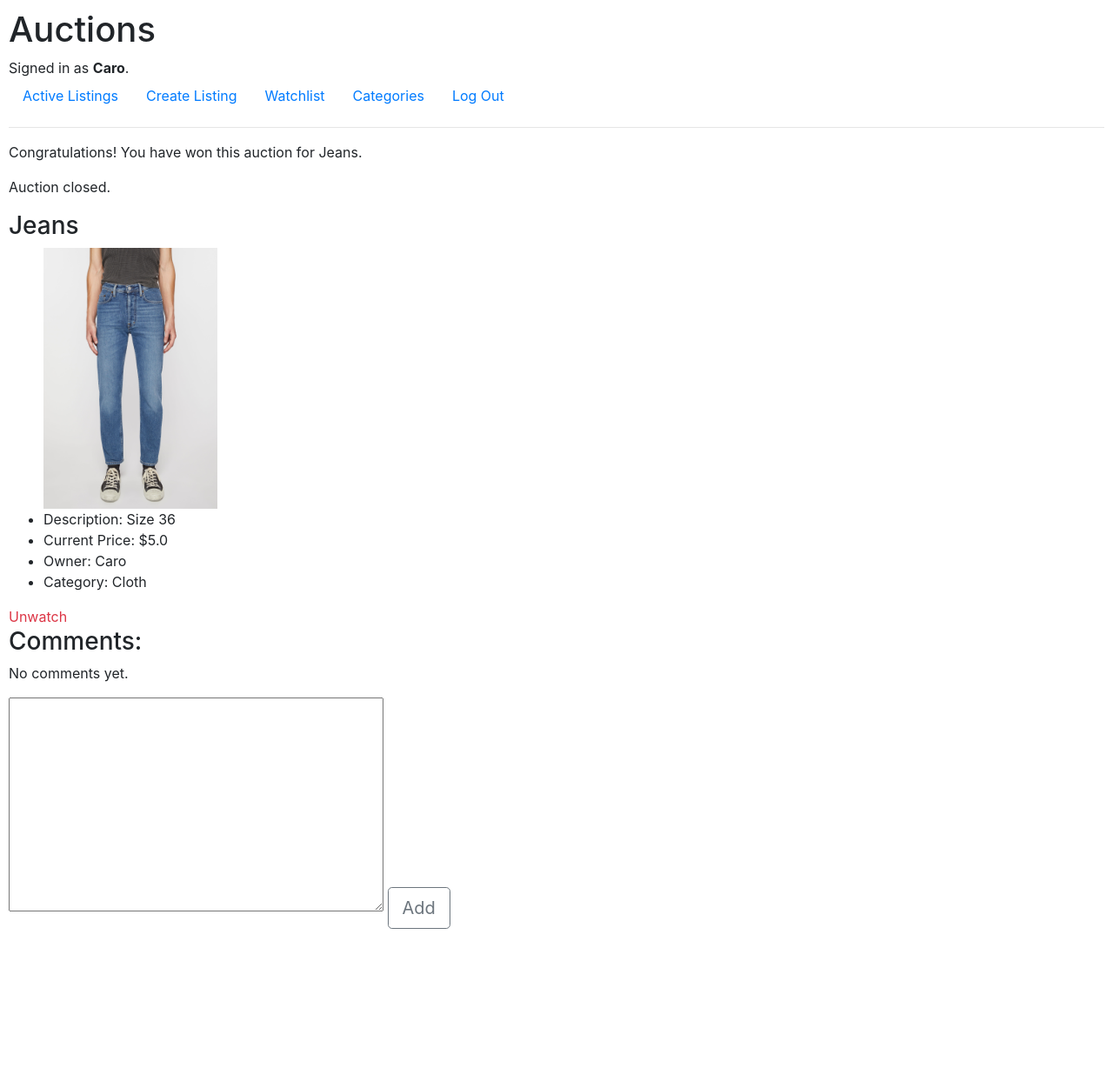
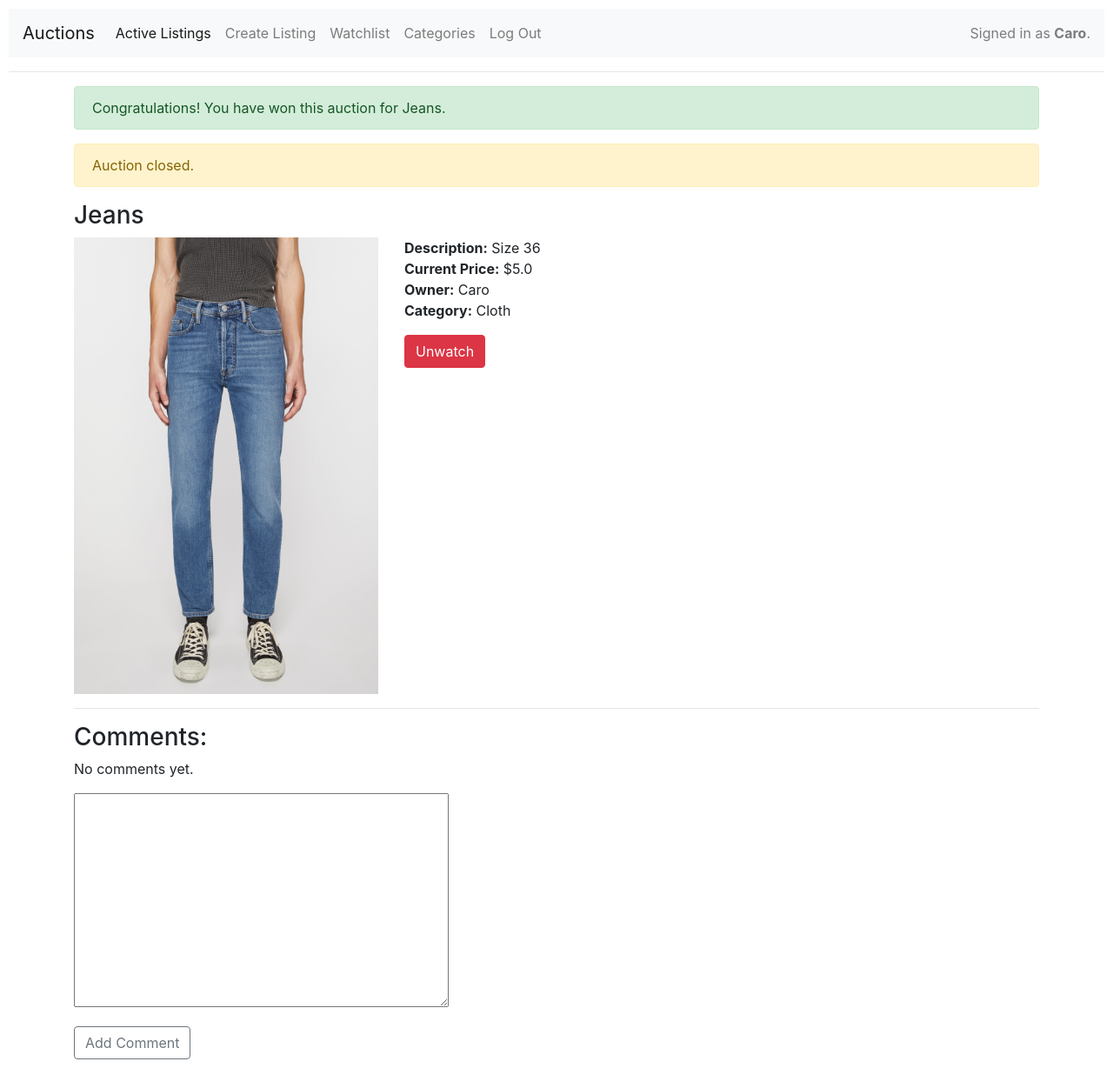
Before and after one commit to carolpw/CS50w-Project2, a Django app: page /4 in a window 1280 px wide. Shown: the whole page at 87% size. Before the commit the page ends 1068 px from the top, so only its background shows below. Run offline with Django 3.2, Linux system fonts and the light colour scheme; a user stored in the database is signed in; data comes from the database, SQL or seed files in the repository; both versions use the stored data as it was after the commit; some libraries are stand-ins or nearby versions.

Commit message:
Styling using Bootstrap.

```diff
--- a/auctions/templates/auctions/layout.html
+++ b/auctions/templates/auctions/layout.html
@@ -6,18 +6,18 @@
     <title>{% block title %}Auctions{% endblock %}</title>
     <link rel="stylesheet" href="https://stackpath.bootstrapcdn.com/bootstrap/4.4.1/css/bootstrap.min.css" integrity="sha384-Vkoo8x4CGsO3+Hhxv8T/Q5PaXtkKtu6ug5TOeNV6gBiFeWPGFN9MuhOf23Q9Ifjh" crossorigin="anonymous">
     <link href="{% static 'auctions/styles.css' %}" rel="stylesheet">
+    <style>
+        .nav-link {
+            color: black;
+        }
+    </style>
 </head>
 <body>
-        <h1>Auctions</h1>
-        <div>
-            {% if user.is_authenticated %}
-                Signed in as <strong>{{ user.username }}</strong>.
-            {% else %}
-                Not signed in.
-            {% endif %}
-        </div>
-        <ul class="nav">
-            <li class="nav-item">
+    <nav class="navbar navbar-expand-lg navbar-light bg-light">
+        <a class="navbar-brand" href="#">Auctions</a>
+        <div class="collapse navbar-collapse" id="navbarSupportedContent">
+            <ul class="navbar-nav mr-auto">
+                <li class="nav-item active">
                     <a class="nav-link" href="{% url 'index' %}">Active Listings</a>
                 </li>
                 {% if user.is_authenticated %}
@@ -42,8 +42,21 @@
                 </li>
                 {% endif %}
             </ul>
+            {% if user.is_authenticated %}
+            <span class="navbar-text">
+                Signed in as <strong>{{ user.username }}</strong>.
+            </span>
+            {% else %}
+            <span class="navbar-text">
+                Not signed in.
+            </span>
+            {% endif %}
+        </div>
+    </nav>
     <hr>
+    <div class="container">
         {% block body %}
         {% endblock %}
+    </div>
 </body>
 </html>
--- a/auctions/templates/auctions/listing.html
+++ b/auctions/templates/auctions/listing.html
@@ -3,53 +3,62 @@
 {% block body %}
     <!-- Display bid errors -->
     {% if messages %}
+        <div class="alert alert-danger" role="alert">
             {% for message in messages %}
-            <p>{{ message }}</p>
+                {{ message }}
             {% endfor %}
+        </div>
     {% endif %}
 
     <!-- Display winning message for the signed-in user -->
     {% if winner_message %}
-        <p>{{ winner_message }}</p>
+        <div class="alert alert-success" role="alert">
+            {{ winner_message }}
+        </div>
     {% endif %}
 
-
     {% if not listing.active %}
-        <p>Auction closed.</p>
+        <div class="alert alert-warning" role="alert">
+            Auction closed.
+        </div>
     {% endif %}
 
     <h3>{{ listing.title }}</h3>
 
-    <ul>
+    <div class="row">
+        <div class="col-md-4">
             {% if listing.image %}
-            <img src="{{ listing.image.url }}" alt="{{ listing.title }} Image" style="max-width: 200px;">
+                <img src="{{ listing.image.url }}" alt="{{ listing.title }} Image" class="img-fluid">
             {% endif %}
-
-        <li>Description: {{ listing.description }}</li>
-        <li>Current Price: ${{ current_price }}</li>
-        <li>Owner: {{ listing.owner }}</li>
-        <li>Category: {{ listing.category }}</a></li>
+        </div>
+        <div class="col-md-8">
+            <ul class="list-unstyled">
+                <li><strong>Description:</strong> {{ listing.description }}</li>
+                <li><strong>Current Price:</strong> ${{ current_price }}</li>
+                <li><strong>Owner:</strong> {{ listing.owner }}</li>
+                <li><strong>Category:</strong> {{ listing.category }}</li>
             </ul>
 
+            {% if user.is_authenticated %}
                 <div>
-        {% if user.is_authenticated %}
                     {% if listing in user.watchlist.all %}
-                <a class="text-danger" href="{% url 'unwatch' listing.id %}">Unwatch</a>
+                        <a class="btn btn-danger" href="{% url 'unwatch' listing.id %}">Unwatch</a>
                     {% else %}
-                <a class="text-danger" href="{% url 'watch' listing.id %}">Watch</a>
-            {% endif %}
+                        <a class="btn btn-danger" href="{% url 'watch' listing.id %}">Watch</a>
                     {% endif %}
                 </div>
-
+            {% endif %}
 
             {% if listing.active %}
                 <!-- Bid form -->
                 {% if not listing.owner == user %}
                     <form method="post" action="{% url 'place_bid' listing_id=listing.id %}">
                         {% csrf_token %}
+                        <div class="form-group">
                             <label for="bid_amount">Bid Amount:</label>
-                <input type="number" id="bid_amount" name="bid_amount" step="any" required>
-                <button type="submit">Place Bid</button>
+                            <input type="number" id="bid_amount" name="bid_amount" step="any" class="form-control" required>
+                        </div>
+                        <button type="submit" class="btn btn-primary">Place Bid</button>
                     </form>
                 {% endif %}
 
@@ -57,10 +66,14 @@
                 {% if user.is_authenticated and user == listing.owner %}
                     <form method="post" action="{% url 'close_auction' listing_id=listing.id %}">
                         {% csrf_token %}
-            <button type="submit">Close Auction</button>
+                        <button type="submit" class="btn btn-danger">Close Auction</button>
                     </form>
                 {% endif %}
             {% endif %}
+        </div>
+    </div>
+
+    <hr>
 
     <section>
         <h3>Comments:</h3>
@@ -69,24 +82,21 @@
         {% else %}
             {% for comment in listing.comments.all %}
                 <hr>
-                <strong>{{ comment.author }} - {{ comment.date_added}} </strong>
-                <br>
-                {{ comment.text }}
+                <strong>{{ comment.author }} - {{ comment.date_added }}</strong>
+                <p>{{ comment.text }}</p>
             {% endfor %}
         {% endif %}
 
         {% if user.is_authenticated %}
             <form action="{% url 'listing' listing.id %}" method="POST">
                 {% csrf_token %}
+                <div class="form-group">
                     {{ form.text }}
-                <input class="btn btn-lg btn-outline-secondary" type="submit" value="Add">
+                </div>
+                <button class="btn btn-outline-secondary" type="submit">Add Comment</button>
             </form>
         {% else %}
             <p>Please log in to add a comment.</p>
         {% endif %}
-
-
     </section>
-
-
 {% endblock %}
```
Also changed, not shown: auctions/templates/auctions/category.html (+30 -13 lines), auctions/templates/auctions/createListing.html (+46 -6 lines), auctions/templates/auctions/index.html (+23 -13 lines), auctions/templates/auctions/watchlist.html (+30 -14 lines), db.sqlite3. Lines whose indentation alone changed are shown as unchanged.
